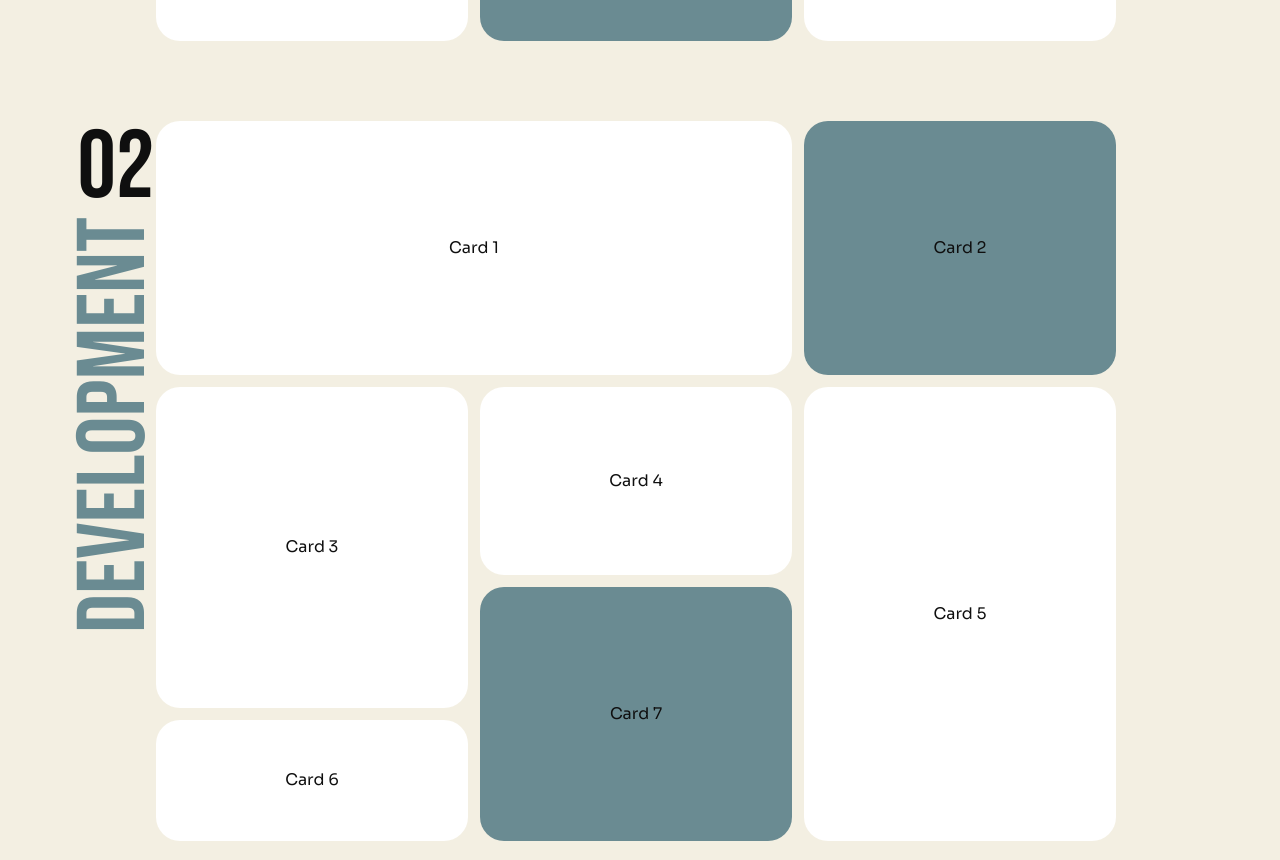
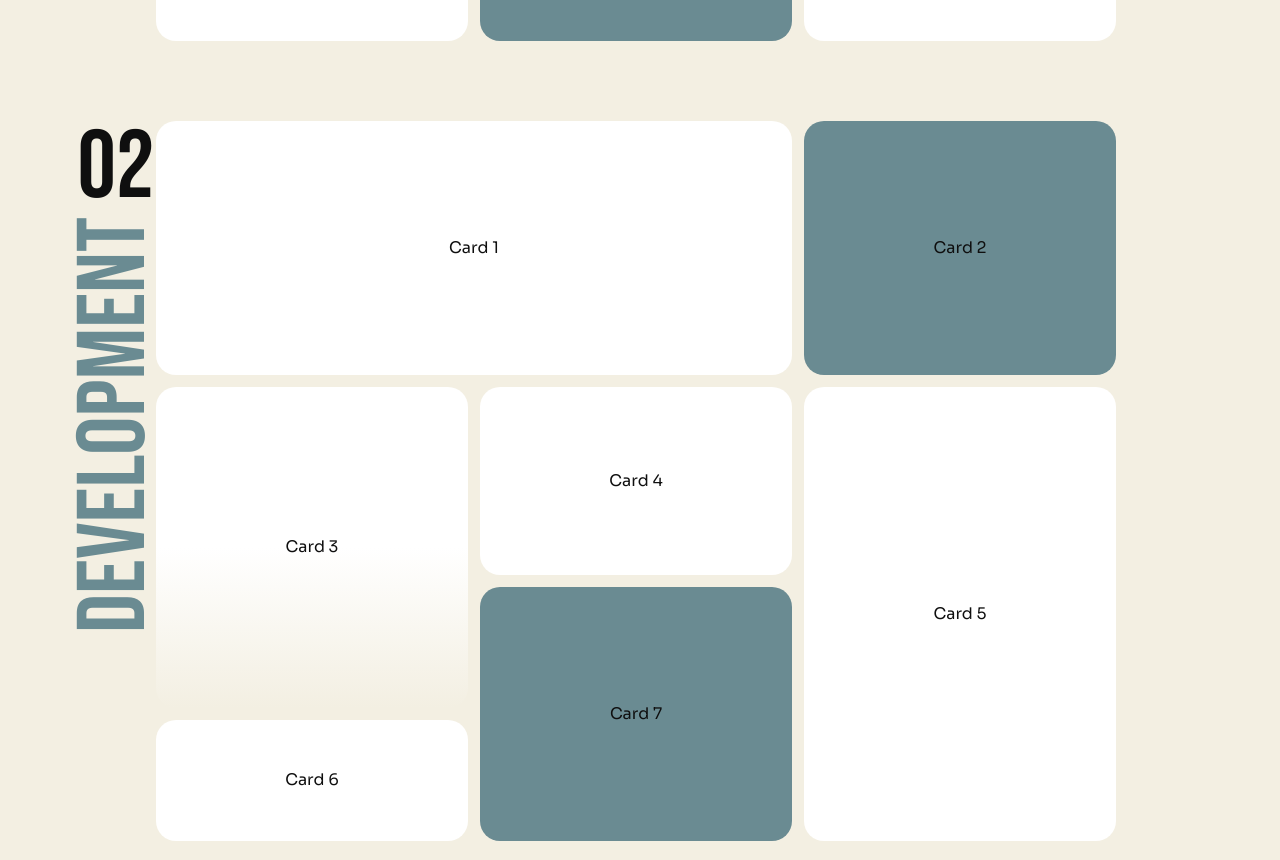
Before and after one commit to Kobeboy15/team_portfolio, a Next.js app: page / in a window 1280 px wide. Shown: the part 11140-12000 px from the top of the page. Built offline with nearby package versions, Linux system fonts and the light colour scheme.

Commit message:
fix: use card component in bento grid

```diff
--- a/src/components/ui/BentoGrid.tsx
+++ b/src/components/ui/BentoGrid.tsx
@@ -1,4 +1,6 @@
 import { BentoContent } from "@/src/types/skills";
+
+import { Card } from "./Card";
 
 const COLS = 3;
 const ROWS = 11;
@@ -37,14 +39,13 @@ function fillGrid(content: BentoContent[]): React.ReactElement[] {
     const cards: React.ReactElement[] = [];
 
     // TODO: placeholders, will replace with content in a later ticket
-    // TODO: switch to Card component once sizing is finalized
-    cards.push(<div key={1} style={VARIANTS.card1} className="bg-(--token-background-2) rounded-3xl flex justify-center items-center">Card 1</div>);
-    cards.push(<div key={2} style={VARIANTS.card2} className="bg-(--token-accent) rounded-3xl flex justify-center items-center">Card 2</div>);
-    cards.push(<div key={3} style={VARIANTS.card3} className="bg-(--token-background-2) rounded-3xl flex justify-center items-center">Card 3</div>);
-    cards.push(<div key={4} style={VARIANTS.card4} className="bg-(--token-background-2) rounded-3xl flex justify-center items-center">Card 4</div>);
-    cards.push(<div key={5} style={VARIANTS.card5} className="bg-(--token-background-2) rounded-3xl flex justify-center items-center">Card 5</div>);
-    cards.push(<div key={6} style={VARIANTS.card6} className="bg-(--token-background-2) rounded-3xl flex justify-center items-center">Card 6</div>);
-    cards.push(<div key={7} style={VARIANTS.card7} className="bg-(--token-accent) rounded-3xl flex justify-center items-center">Card 7</div>);
+    cards.push(<div key={1} style={VARIANTS.card1}><Card className="flex justify-center items-center">Card 1</Card></div>);
+    cards.push(<div key={2} style={VARIANTS.card2}><Card variant="accent" className="flex justify-center items-center">Card 2</Card></div>);
+    cards.push(<div key={3} style={VARIANTS.card3}><Card variant="gradient" className="flex justify-center items-center">Card 3</Card></div>);
+    cards.push(<div key={4} style={VARIANTS.card4}><Card className="flex justify-center items-center">Card 4</Card></div>);
+    cards.push(<div key={5} style={VARIANTS.card5}><Card className="flex justify-center items-center">Card 5</Card></div>);
+    cards.push(<div key={6} style={VARIANTS.card6}><Card className="flex justify-center items-center">Card 6</Card></div>);
+    cards.push(<div key={7} style={VARIANTS.card7}><Card variant="accent" className="flex justify-center items-center">Card 7</Card></div>);
 
     return cards;
 }
--- a/src/components/ui/Card.tsx
+++ b/src/components/ui/Card.tsx
@@ -27,7 +27,7 @@ export type CardProps = React.PropsWithChildren<{
   /**
    * Preset size from Figma (card 1–7).
    */
-  size: CardSize;
+  size?: CardSize;
 
   /**
    * Background: solid background2, solid accent, or linear gradient (background2 → background).
@@ -47,12 +47,11 @@ export function Card({
   className,
   children,
 }: CardProps) {
-  const { width, height } = sizeDimensions[size];
+  const dimensions = size ? sizeDimensions[size] : undefined;
   const isGradient = variant === "gradient";
 
   const style: React.CSSProperties = {
-    width,
-    height,
+    ...(dimensions ? { width: dimensions.width, height: dimensions.height } : {}),
     ...(isGradient
       ? {
           background: `linear-gradient(to bottom, var(--token-background-2) 50%, var(--token-background) 100%)`,
@@ -64,6 +63,7 @@ export function Card({
     <div
       className={cn(
         "overflow-hidden rounded-[20px]",
+        !dimensions ? "w-full h-full" : undefined,
         !isGradient ? variantClassName[variant] : undefined,
         className
       )}
```
